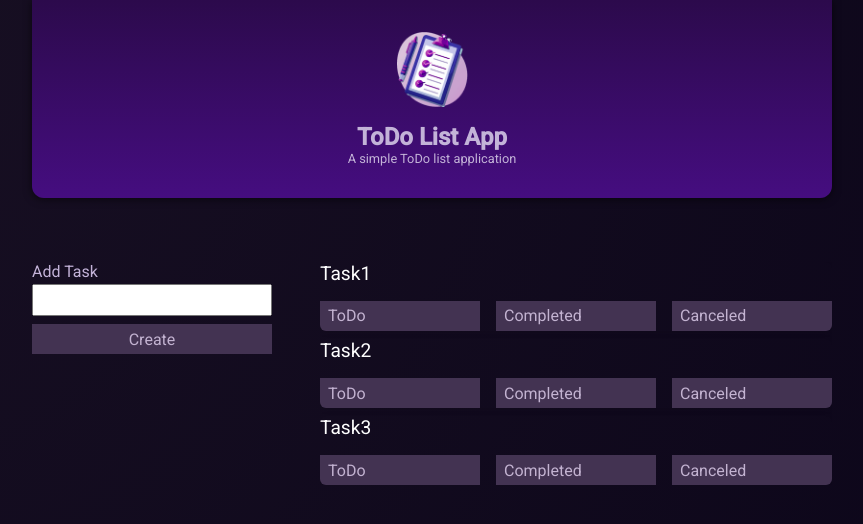
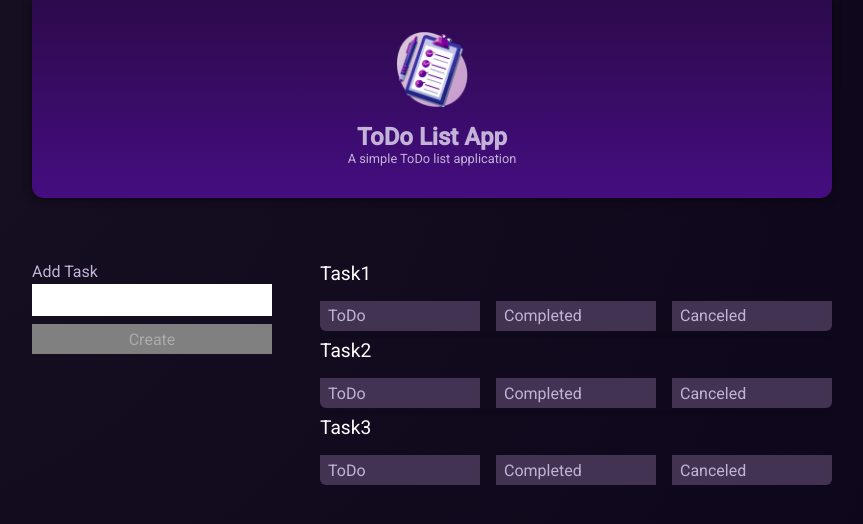
Before and after one commit to Vitorio888/ToDo, an Angular app in the folder to-do/: page / in a window 1280 px wide. Shown: the top 524 px of the page, without its empty margins (208-1071 px from the left). Built offline with nearby package versions, Linux system fonts and the light colour scheme.

Commit message:
disabled-method

```diff
--- a/to-do/src/app/app.component.ts
+++ b/to-do/src/app/app.component.ts
@@ -1,6 +1,5 @@
-import { Component } from '@angular/core';
+import { Component, NgModule } from '@angular/core';
 import { RouterOutlet } from '@angular/router';
-import { NgModule } from '@angular/core';
 import { HeaderComponent } from "./header/header.component";
 import { TasksComponent } from './tasks/tasks.component';
 
--- a/to-do/src/app/tasks/add-task/add-task.component.css
+++ b/to-do/src/app/tasks/add-task/add-task.component.css
@@ -17,6 +17,11 @@ label {
 input {
   width: 15rem;
   height: 2rem;
+  border: 0.5rem solid transparent;
+}
+
+input.ng-invalid.ng-touched {
+  border-color: red;
 }
 
 .buttons-selector {
@@ -45,3 +50,10 @@ button:active,
   background-color: #9965dd;
   color: #150722;
 }
+
+button:disabled
+{
+  background-color: gray;
+  color: rgb(171, 171, 171);
+  cursor: not-allowed;
+}
--- a/to-do/src/app/tasks/add-task/add-task.component.html
+++ b/to-do/src/app/tasks/add-task/add-task.component.html
@@ -4,6 +4,6 @@
       <span>Add Task</span>
       <input type="text" id="name" name="name" [(ngModel)]="enteredName">
     </label>
-    <button type="submit" >Create</button>
+    <button type="submit" [ngClass]="{'disabled' : isDisabled()}" [disabled]="isDisabled()">Create</button>
   </form>
 </div>
--- a/to-do/src/app/tasks/add-task/add-task.component.ts
+++ b/to-do/src/app/tasks/add-task/add-task.component.ts
@@ -1,11 +1,14 @@
 import { Component, EventEmitter, Output } from '@angular/core';
 import { FormsModule } from '@angular/forms';
 import { type NewTaskData } from '../task/task.model';
+import { NgClass } from '@angular/common';
+
+
 
 @Component({
   selector: 'app-add-task',
   standalone: true,
-  imports: [FormsModule],
+  imports: [FormsModule, NgClass],
   templateUrl: './add-task.component.html',
   styleUrl: './add-task.component.css'
 })
@@ -16,10 +19,13 @@ export class AddTaskComponent {
   onSubmit() {
     console.log('addTask()');
     this.add.emit({
-      name: this.enteredName
+      name: this.enteredName.trim()
     });
     this.enteredName = '';
   }
 
-
+  isDisabled() {
+    console.log('isDisabled()');
+    return !this.enteredName.trim();
+  }
 }
```
